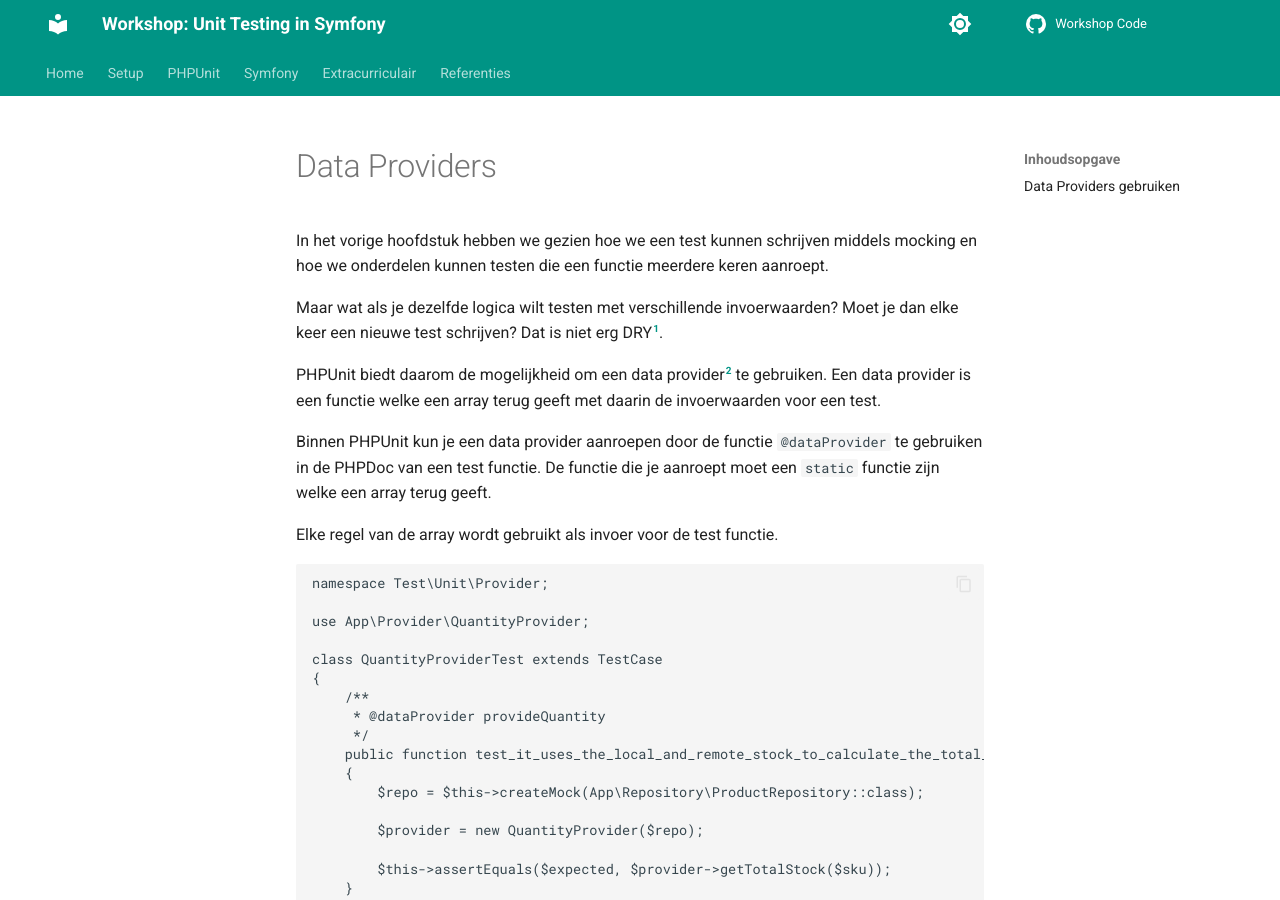
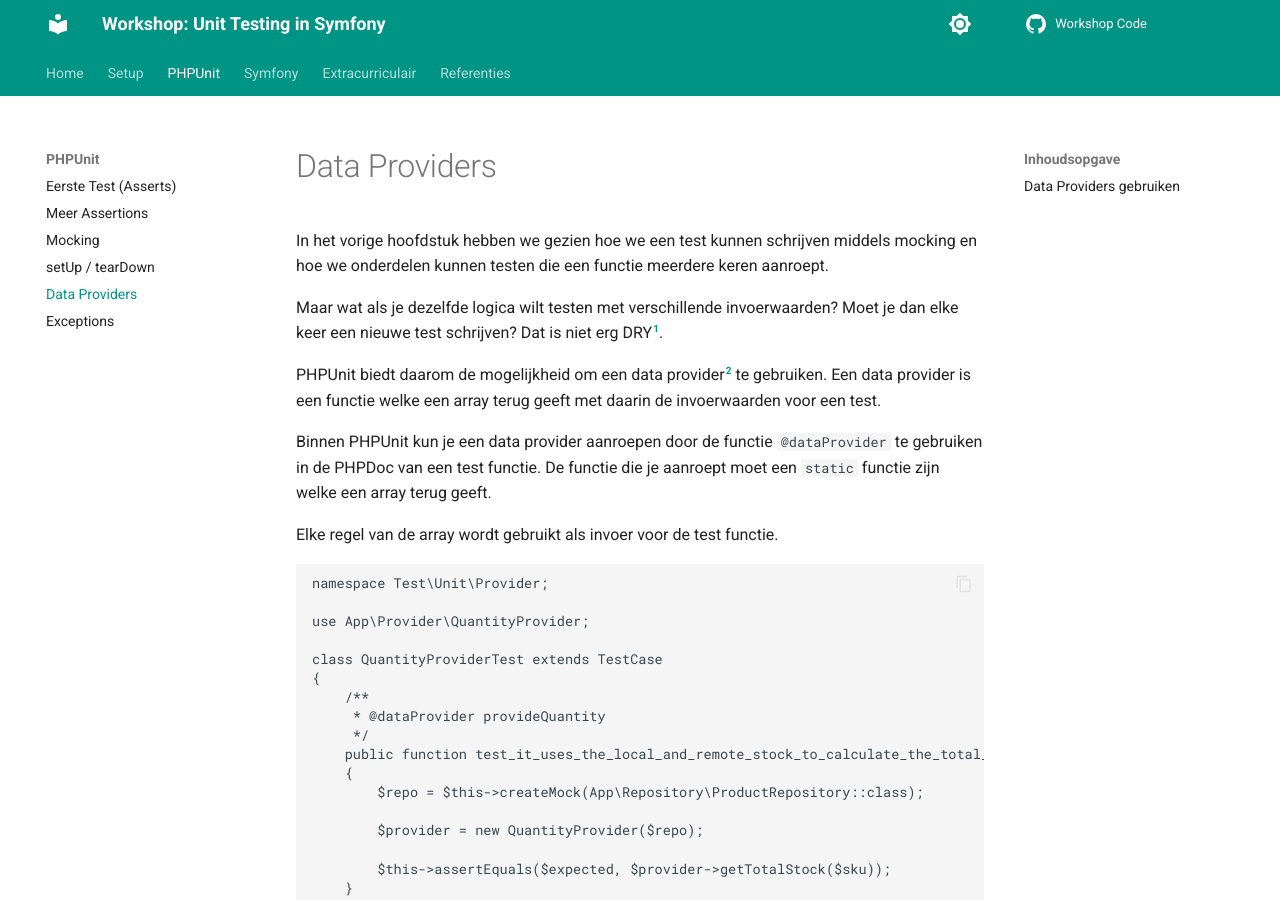
Before and after one commit to wimulkeman/symfony-unit-test-workshop-docs, an MkDocs documentation site: the page built from docs/tabs/PHPUnit/data-providers.md, in a window 1280 px wide and 900 px high. Built offline with MkDocs 1.6.1 and Material for MkDocs 9.7.7, drawn with Linux system fonts in a browser that asks for light colours; comment, search, counter and statistics services are not loaded.

```diff
--- a/mkdocs.yml
+++ b/mkdocs.yml
@@ -55,6 +55,7 @@
       - Meer Assertions: tabs/PHPUnit/meer-assertions.md
       - Mocking: tabs/PHPUnit/mocking.md
       - setUp / tearDown: tabs/PHPUnit/test-setup-teardown.md
+      - Data Providers: tabs/PHPUnit/data-providers.md
       - Exceptions: tabs/PHPUnit/exceptions.md
   - Symfony:
       - Symfony + PHPUnit: tabs/Symfony/testen-binnen-symfony.md
```
